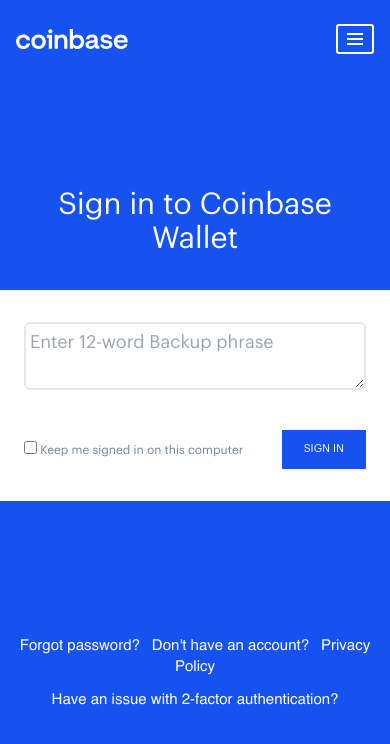
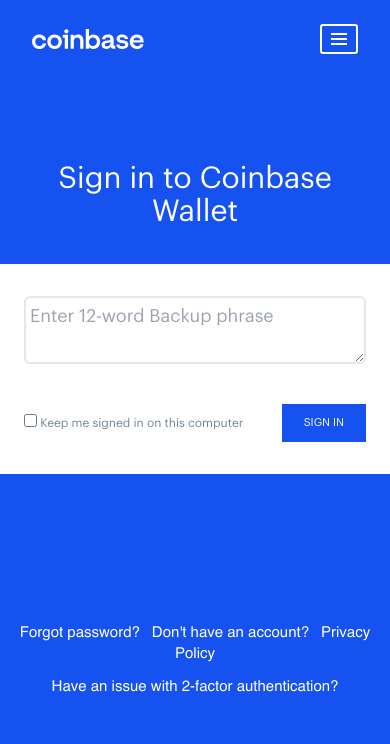
Before and after one commit to clients-projects/coinb, a React (Create React App) app: page / in a window 390 px wide. Shown: the top 744 px of the page. Built offline with nearby package versions, Linux system fonts and the light colour scheme.

Commit message:
redesigning layout

```diff
--- a/src/components/Nav.jsx
+++ b/src/components/Nav.jsx
@@ -73,7 +73,7 @@ const Nav = () => {
         </div>
     )
     return (
-        <nav className='grid grid-cols-nav justify-between px-4 lg:px-8 align relative mt-6 font-HelveticaBold '>
+        <nav className='grid grid-cols-nav justify-between px-8 lg:px-8 align relative mt-6 font-HelveticaBold '>
             <div className='w-full items-center justify-between grid gap-y-4 lg:flex '>
                 <img
                     src={Logo}
--- a/src/containers/Home.js
+++ b/src/containers/Home.js
@@ -12,7 +12,7 @@ function Layout(props) {
                 <div className='my-0 mx-auto w-full sm:pb-20'>
                     <Nav />
                 </div>
-                <div className=' mx-auto w-full'>
+                <div className=' mx-auto w-full -mt-10'>
                     <Main />
                 </div>
                 <div className='my-0 mx-auto w-full'>
```
